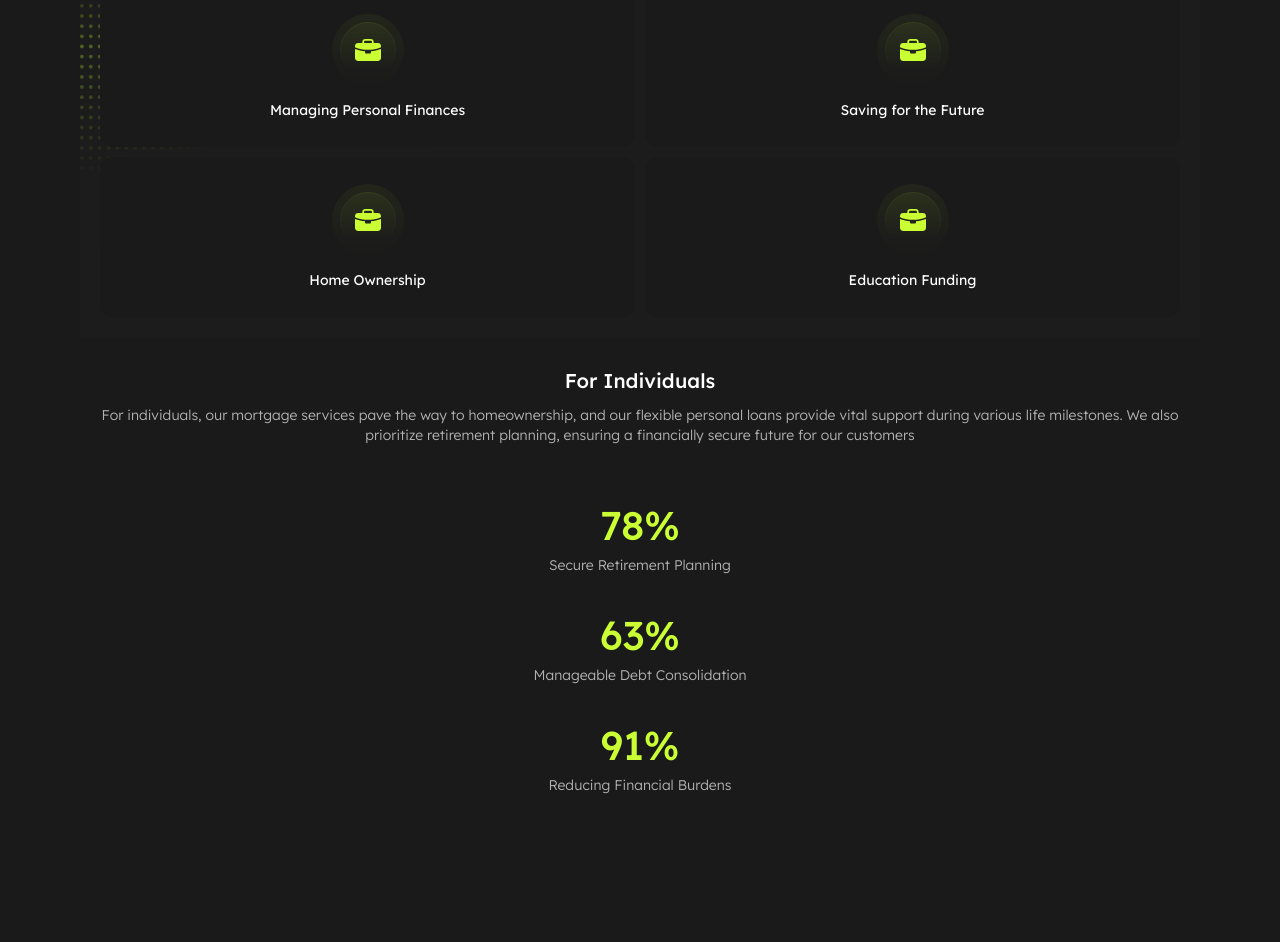
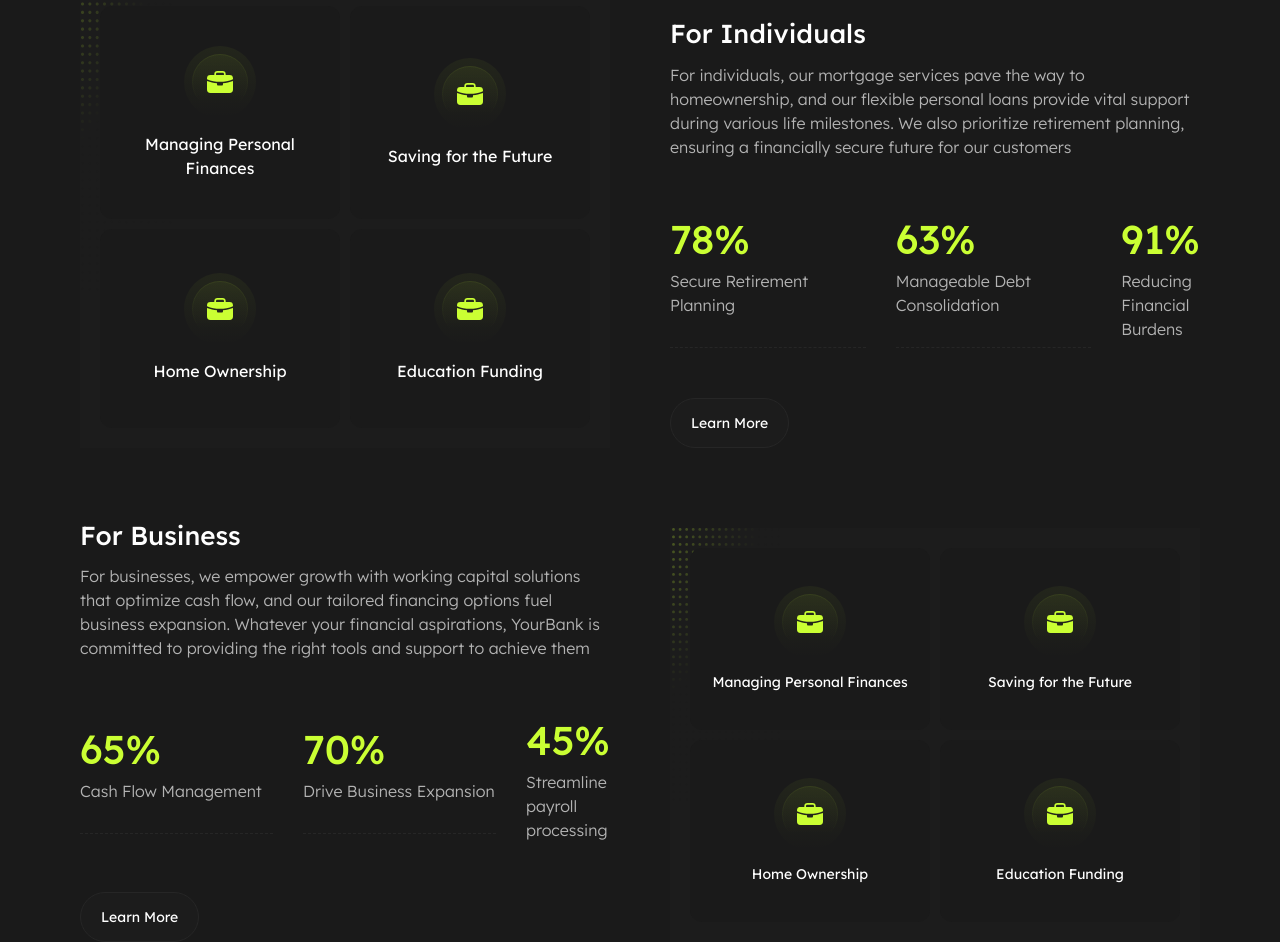
Before and after one commit to ShinobiKoda/your-bank, a React (Vite) app: page / in a window 1280 px wide. Shown: the part 1733-2675 px from the top of the page. Before the commit the page ends 2528 px from the top, so only its background shows below. Built offline with nearby package versions, Linux system fonts and the light colour scheme.

Commit message:
feat: enhance Homepage layout with improved use cases section and add business information

```diff
--- a/src/components/Homepage.tsx
+++ b/src/components/Homepage.tsx
@@ -254,48 +254,231 @@ const Homepage = () => {
       </motion.section>
 
       <section className="w-full mt-[80px] lg:mt-[120px] px-4 lg:px-[80px] 2xl:px-[162px] max-w-[1596px] mx-auto">
-        <h2 className="text-center text-[var(--green-60)] font-medium text-[28px] mb-2.5">
+        <h2 className="text-center text-[var(--green-60)] font-medium text-[28px] lg:text-[38px] mb-2.5 lg:text-left">
           Use Cases
         </h2>
-        <p className="font-light text-sm mb-[60px] text-center text-[var(--grey-70)]">
+        <p className="font-light text-sm lg:text-base mb-[60px] text-center text-[var(--grey-70)] lg:text-left">
           At YourBank, we cater to the diverse needs of individuals and
           businesses alike, offering a wide range of financial solutions
         </p>
-        <div
+        <div className="w-full lg:grid lg:grid-cols-2 lg:gap-[60px]">
+          <motion.div
+            variants={staggerContainer}
+            initial="hidden"
+            whileInView="visible"
+            viewport={{ once: false, amount: 0.3 }}
             className="w-full bg-center bg-cover bg-no-repeat p-5 grid grid-cols-2 gap-2.5"
             style={{ backgroundImage: "url('/images/use-cases-bg.svg')" }}
           >
             {useCases.map((use, index) => (
-            <div
+              <motion.div
                 key={index}
+                variants={staggerItem}
+                className="min-w-[54px] min-h-[160px] rounded-xl bg-[#1A1A1A] px-3.5 py-5 flex flex-col items-center justify-center gap-3.5"
+              >
+                <img src={use.image} alt="Use Case Image" />
+                <p className="text-center font-normal text-sm lg:text-base">
+                  {use.title}
+                </p>
+              </motion.div>
+            ))}
+          </motion.div>
+          <motion.div
+            variants={staggerContainer}
+            initial="hidden"
+            whileInView="visible"
+            viewport={{ once: false, amount: 0.3 }}
+            className="w-full mt-[30px]"
+          >
+            <motion.h2
+              variants={staggerItem}
+              className="font-medium text-xl lg:text-[26px] text-center mb-2.5 lg:text-left"
+            >
+              For Individuals
+            </motion.h2>
+            <motion.p
+              variants={staggerItem}
+              className="font-light text-sm lg:text-base text-[var(--grey-70)] text-center lg:text-left"
+            >
+              For individuals, our mortgage services pave the way to
+              homeownership, and our flexible personal loans provide vital
+              support during various life milestones. We also prioritize
+              retirement planning, ensuring a financially secure future for our
+              customers
+            </motion.p>
+            <div>
+              <div className="flex flex-col gap-[30px] items-center justify-center lg:justify-start lg:items-start text-center lg:text-left mt-[50px] w-full max-w-[258px] mx-auto lg:flex-row lg:max-w-full">
+                <motion.p
+                  variants={staggerItem}
+                  className="flex flex-col border-b border-dashed border-[var(--grey-15)] pb-[30px] w-full"
+                >
+                  <span className="font-medium text-[40px] text-[var(--green-60)]">
+                    78%
+                  </span>
+                  <span className="font-light text-sm lg:text-base text-[var(--grey-70)]">
+                    Secure Retirement Planning
+                  </span>
+                </motion.p>
+                <motion.p
+                  variants={staggerItem}
+                  className="flex flex-col border-b border-dashed border-[var(--grey-15)] pb-[30px] w-full"
+                >
+                  <span className="font-medium text-[40px] text-[var(--green-60)]">
+                    63%
+                  </span>
+                  <span className="font-light text-sm lg:text-base text-[var(--grey-70)]">
+                    Manageable Debt Consolidation
+                  </span>
+                </motion.p>
+                <motion.p variants={staggerItem} className="flex flex-col">
+                  <span className="font-medium text-[40px] text-[var(--green-60)]">
+                    91%
+                  </span>
+                  <span className="font-light text-sm lg:text-base text-[var(--grey-70)]">
+                    Reducing Financial Burdens
+                  </span>
+                </motion.p>
+              </div>
+              <motion.div
+                variants={staggerItem}
+                className="w-full flex items-center justify-center mt-[50px] lg:justify-start"
+              >
+                <motion.button
+                  type="button"
+                  whileHover={{ scale: 1.05 }}
+                  whileTap={{ scale: 0.95 }}
+                  className="group relative px-5 py-3.5 text-sm font-normal rounded-[82px] bg-[var(--grey-11)] border border-[var(--grey-15)] cursor-pointer overflow-hidden transition-colors duration-300 hover:bg-[var(--grey-15)]"
+                >
+                  <span className="relative z-10">Learn More</span>
+                  <span
+                    aria-hidden
+                    className="pointer-events-none absolute inset-0 opacity-0 group-hover:opacity-100 transition-opacity duration-300"
+                    style={{
+                      background:
+                        "linear-gradient(135deg, rgba(255,255,255,0.15) 0%, rgba(255,255,255,0.05) 40%, rgba(255,255,255,0.15) 100%)",
+                    }}
+                  />
+                  <motion.span
+                    aria-hidden
+                    initial={{ x: "-120%" }}
+                    whileHover={{ x: "120%" }}
+                    transition={{ duration: 0.9, ease: "easeInOut" }}
+                    className="absolute top-0 left-0 h-full w-[50%] skew-x-[-20deg] bg-gradient-to-r from-transparent via-white/40 to-transparent opacity-40"
+                  />
+                </motion.button>
+              </motion.div>
+            </div>
+          </motion.div>
+        </div>
+
+        <div className="w-full lg:grid lg:grid-cols-2 lg:gap-[60px] lg:mt-[40px]">
+          <motion.div
+            variants={staggerContainer}
+            initial="hidden"
+            whileInView="visible"
+            viewport={{ once: false, amount: 0.3 }}
+            className="order-2  w-full bg-center bg-cover bg-no-repeat p-5 grid grid-cols-2 gap-2.5 mt-[40px]"
+            style={{ backgroundImage: "url('/images/use-cases-bg.svg')" }}
+          >
+            {useCases.map((use, index) => (
+              <motion.div
+                key={index}
+                variants={staggerItem}
                 className="min-w-[54px] min-h-[160px] rounded-xl bg-[#1A1A1A] px-3.5 py-5 flex flex-col items-center justify-center gap-3.5"
               >
                 <img src={use.image} alt="Use Case Image" />
                 <p className="text-center font-normal text-sm">{use.title}</p>
+              </motion.div>
+            ))}
+          </motion.div>
+          <div className="">
+            <motion.div
+              variants={staggerContainer}
+              initial="hidden"
+              whileInView="visible"
+              viewport={{ once: false, amount: 0.3 }}
+              className="w-full mt-[30px]"
+            >
+              <motion.h2
+                variants={staggerItem}
+                className="font-medium text-xl lg:text-[26px] text-center mb-2.5 lg:text-left"
+              >
+                For Business
+              </motion.h2>
+              <motion.p
+                variants={staggerItem}
+                className="font-light text-sm lg:text-base text-[var(--grey-70)] text-center lg:text-left"
+              >
+                For businesses, we empower growth with working capital solutions
+                that optimize cash flow, and our tailored financing options fuel
+                business expansion. Whatever your financial aspirations,
+                YourBank is committed to providing the right tools and support
+                to achieve them
+              </motion.p>
+              <div className="flex flex-col gap-[30px] lg:flex-row items-center justify-center text-center lg:text-left mt-[50px] w-full max-w-[258px] lg:max-w-full mx-auto">
+                <motion.p
+                  variants={staggerItem}
+                  className="flex flex-col border-b border-dashed border-[var(--grey-15)] pb-[30px] w-full"
+                >
+                  <span className="font-medium text-[40px] text-[var(--green-60)]">
+                    65%
+                  </span>
+                  <span className="font-light text-sm lg:text-base text-[var(--grey-70)]">
+                    Cash Flow Management
+                  </span>
+                </motion.p>
+                <motion.p
+                  variants={staggerItem}
+                  className="flex flex-col border-b border-dashed border-[var(--grey-15)] pb-[30px] w-full"
+                >
+                  <span className="font-medium text-[40px] text-[var(--green-60)]">
+                    70%
+                  </span>
+                  <span className="font-light text-sm lg:text-base text-[var(--grey-70)]">
+                    Drive Business Expansion
+                  </span>
+                </motion.p>
+                <motion.p variants={staggerItem} className="flex flex-col">
+                  <span className="font-medium text-[40px] text-[var(--green-60)]">
+                    45%
+                  </span>
+                  <span className="font-light text-sm lg:text-base text-[var(--grey-70)]">
+                    Streamline payroll processing
+                  </span>
+                </motion.p>
               </div>
-          ))}
-        </div>
-        <div className="w-full mt-[30px]">
-          <h2 className="font-medium text-xl text-center mb-2.5">For Individuals</h2>
-          <p className="font-light text-sm text-[var(--grey-70)] text-center">
-            For individuals, our mortgage services pave the way to
-            homeownership, and our flexible personal loans provide vital support
-            during various life milestones. We also prioritize retirement
-            planning, ensuring a financially secure future for our customers
-          </p>
-          <div className="flex flex-col gap-[30px] items-center justify-center text-center mt-[50px]">
-            <p className="flex flex-col">
-              <span className="font-medium text-[40px] text-[var(--green-60)]">78%</span>
-              <span className="font-light text-sm text-[var(--grey-70)]">Secure Retirement Planning</span>
-            </p>
-             <p className="flex flex-col">
-              <span className="font-medium text-[40px] text-[var(--green-60)]">63%</span>
-              <span className="font-light text-sm text-[var(--grey-70)]">Manageable Debt Consolidation</span>
-            </p>
-            <p className="flex flex-col">
-              <span className="font-medium text-[40px] text-[var(--green-60)]">91%</span>
-              <span className="font-light text-sm text-[var(--grey-70)]">Reducing Financial Burdens</span>
-            </p>
+            </motion.div>
+            <motion.div
+              variants={staggerItem}
+              initial="hidden"
+              whileInView="visible"
+              viewport={{ once: false, amount: 0.3 }}
+              className="w-full flex items-center justify-center mt-[50px] lg:justify-start"
+            >
+              <motion.button
+                type="button"
+                whileHover={{ scale: 1.05 }}
+                whileTap={{ scale: 0.95 }}
+                className="group relative px-5 py-3.5 rounded-[82px] font-normal text-sm bg-[var(--grey-11)] border border-[var(--grey-15)] cursor-pointer overflow-hidden transition-colors duration-300 hover:bg-[var(--grey-15)]"
+              >
+                <span className="relative z-10">Learn More</span>
+                <span
+                  aria-hidden
+                  className="pointer-events-none absolute inset-0 opacity-0 group-hover:opacity-100 transition-opacity duration-300"
+                  style={{
+                    background:
+                      "linear-gradient(135deg, rgba(255,255,255,0.15) 0%, rgba(255,255,255,0.05) 40%, rgba(255,255,255,0.15) 100%)",
+                  }}
+                />
+                <motion.span
+                  aria-hidden
+                  initial={{ x: "-120%" }}
+                  whileHover={{ x: "120%" }}
+                  transition={{ duration: 0.9, ease: "easeInOut" }}
+                  className="absolute top-0 left-0 h-full w-[50%] skew-x-[-20deg] bg-gradient-to-r from-transparent via-white/40 to-transparent opacity-40"
+                />
+              </motion.button>
+            </motion.div>
           </div>
         </div>
       </section>
--- a/src/index.css
+++ b/src/index.css
@@ -4,6 +4,8 @@
 :root{
   --green-60: #CAFF33;
   --grey-70: #B3B3B3;
+  --grey-11: #1C1C1C;
+  --grey-15: #262626;
 }
 
 body{
```
Lines whose indentation alone changed are shown as unchanged.
